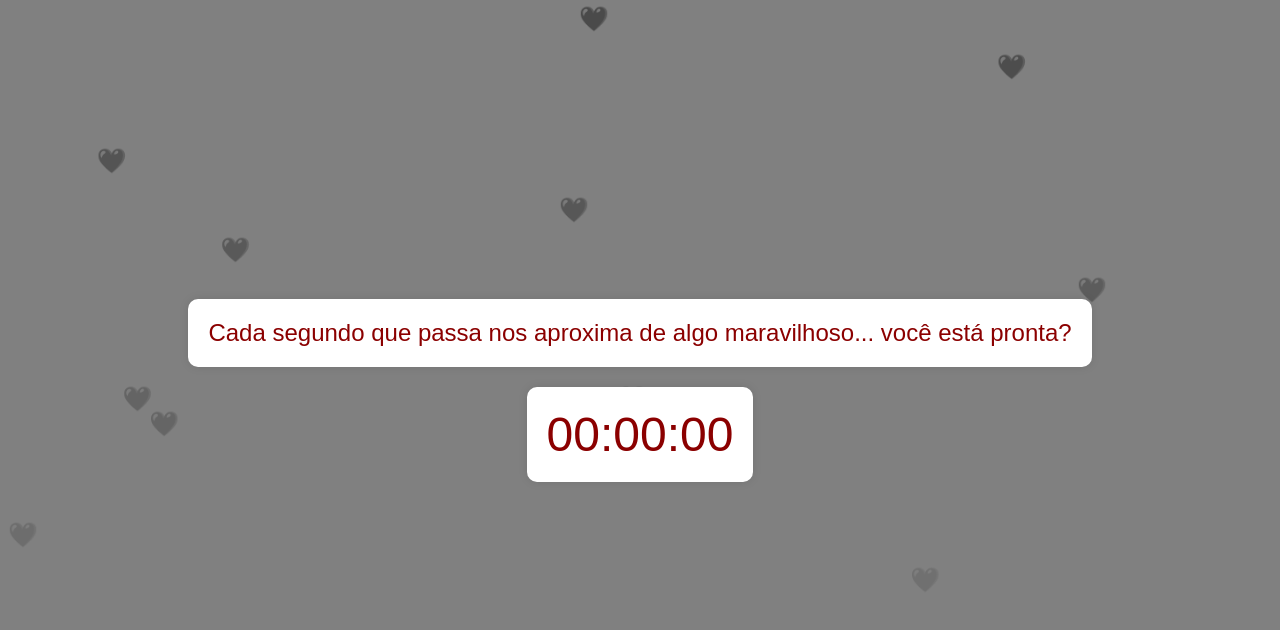
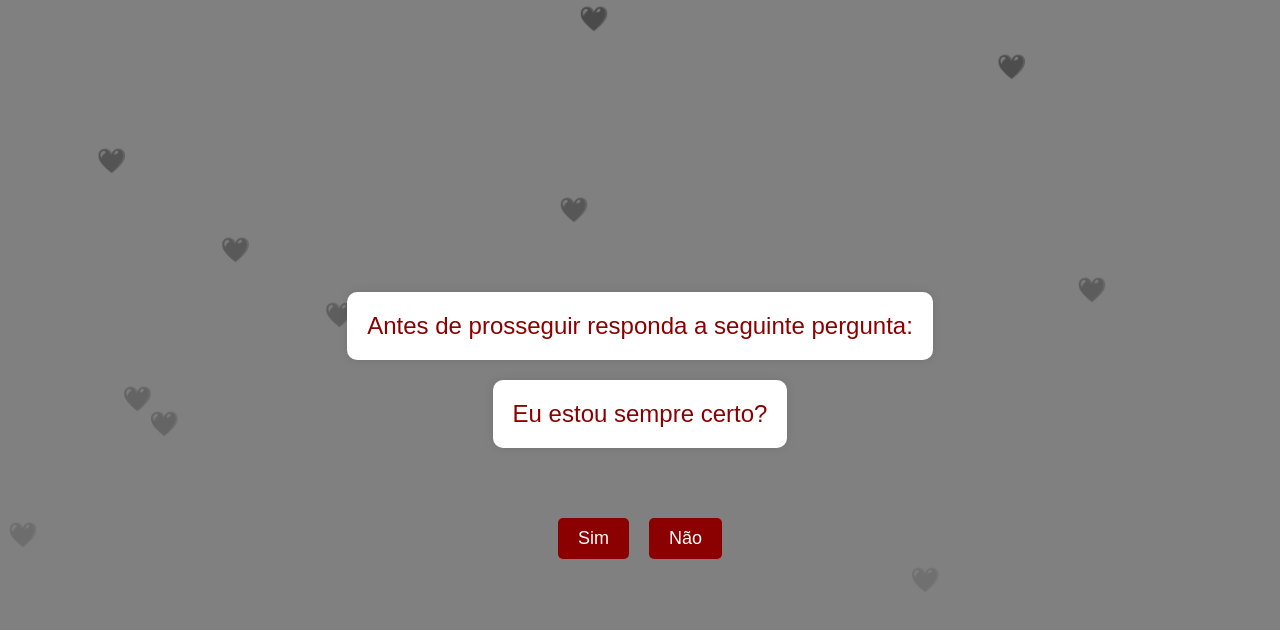
Before and after one commit to Anna-Project/Anna-Project.github.io, a plain HTML site: page index.html in a window 1280 px wide. Drawn offline with Linux system fonts and the light colour scheme.

Commit message:
Update index.html

```diff
--- a/index.html
+++ b/index.html
@@ -3,7 +3,7 @@
 <head>
     <meta charset="UTF-8">
     <meta name="viewport" content="width=device-width, initial-scale=1.0">
-    <title>Surpresa!!</title>
+    <title>Questionário</title>
     <style>
         body {
             display: flex;
@@ -25,11 +25,11 @@
             text-align: center;
             z-index: 1; /* Garantir que a caixa fique sobre a chuva */
         }
-        #timer {
-            font-size: 48px;
+        #question {
+            font-size: 24px;
             color: #8B0000; /* Vermelho escuro */
         }
-        #message {
+        #prompt {
             font-size: 24px;
             color: #8B0000; /* Vermelho escuro */
         }
@@ -40,6 +40,26 @@
             animation: fall 5s linear infinite;
             z-index: 0; /* Garantir que os corações fiquem atrás das caixas */
         }
+        .buttons {
+            display: flex;
+            justify-content: center;
+            gap: 20px; /* Espaço entre os botões */
+            position: relative;
+            top: 50px; /* Posiciona os botões abaixo do bloco branco */
+        }
+        button {
+            padding: 10px 20px;
+            font-size: 18px;
+            color: #ffffff;
+            background-color: #8B0000;
+            border: none;
+            border-radius: 5px;
+            cursor: pointer;
+            transition: background-color 0.3s;
+        }
+        button:hover {
+            background-color: #a00000;
+        }
         @keyframes fall {
             0% { transform: translateY(-100px); opacity: 1; }
             100% { transform: translateY(100vh); opacity: 0; }
@@ -48,34 +68,17 @@
 </head>
 <body>
     <div class="container">
-        <div id="message">Cada segundo que passa nos aproxima de algo maravilhoso... você está pronta?</div>
+        <div id="prompt">Antes de prosseguir responda a seguinte pergunta:</div>
     </div>
     <div class="container">
-        <div id="timer">00:00:00</div>
+        <div id="question">Eu estou sempre certo?</div>
+    </div>
+    <div class="buttons">
+        <button id="sim">Sim</button>
+        <button id="nao">Não</button>
     </div>
 
     <script>
-        function updateTimer(targetDate, display) {
-            const now = new Date().getTime();
-            const distance = targetDate - now;
-
-            if (distance < 0) {
-                display.textContent = "00:00:00";
-                return;
-            }
-
-            const days = Math.floor(distance / (1000 * 60 * 60 * 24));
-            const hours = Math.floor((distance % (1000 * 60 * 60 * 24)) / (1000 * 60 * 60));
-            const minutes = Math.floor((distance % (1000 * 60 * 60)) / (1000 * 60));
-            const seconds = Math.floor((distance % (1000 * 60)) / 1000);
-
-            display.textContent =
-                (days > 0 ? days + "d " : "") +
-                (hours < 10 ? "0" + hours : hours) + ":" +
-                (minutes < 10 ? "0" + minutes : minutes) + ":" +
-                (seconds < 10 ? "0" + seconds : seconds);
-        }
-
         function createHeart() {
             const heart = document.createElement('div');
             heart.className = 'heart';
@@ -90,16 +93,27 @@
         }
 
         window.onload = function () {
-            const display = document.querySelector('#timer');
-            const targetDate = new Date('2024-06-14T21:00:00').getTime();
+            setInterval(createHeart, 300);
 
-            updateTimer(targetDate, display); // Initial call to set the timer immediately
+            const simButton = document.getElementById("sim");
+            const naoButton = document.getElementById("nao");
 
-            setInterval(function() {
-                updateTimer(targetDate, display);
-            }, 1000);
+            simButton.addEventListener("click", () => {
+                alert("Te amo!");
+            });
 
-            setInterval(createHeart, 300);
+            const handleNao = () => {
+                naoButton.style.position = "fixed";
+                const rand = Math.random();
+                const randTop = (rand * window.innerHeight) % (window.innerHeight - naoButton.offsetHeight);
+                const randLeft = (rand * window.innerWidth) % (window.innerWidth - naoButton.offsetWidth);
+
+                naoButton.style.top = `${randTop}px`;
+                naoButton.style.left = `${randLeft}px`;
+            };
+
+            naoButton.addEventListener("click", handleNao);
+            naoButton.addEventListener("mouseover", handleNao);
         };
     </script>
 </body>
```
